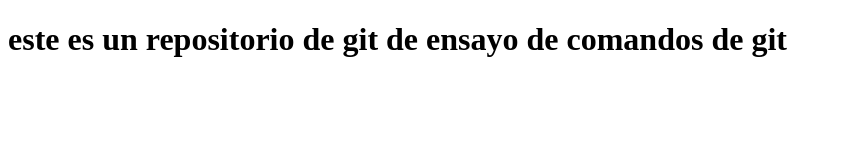
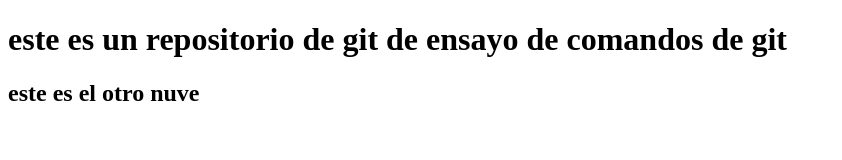
Before and after one commit to Metlel32/practicaSubida, a plain HTML site: page index.html in a window 1280 px wide. Shown: the whole page, without its empty margins (0-842 px from the left). Drawn offline with Linux system fonts and the light colour scheme.

Commit message:
Update index.html

```diff
--- a/index.html
+++ b/index.html
@@ -8,6 +8,6 @@
 </head>
 <body>
     <h1> este es un repositorio de git de ensayo de comandos de git</h1>
-
+    <h2> este es el otro nuve</h2>
 </body>
 </html>
```
